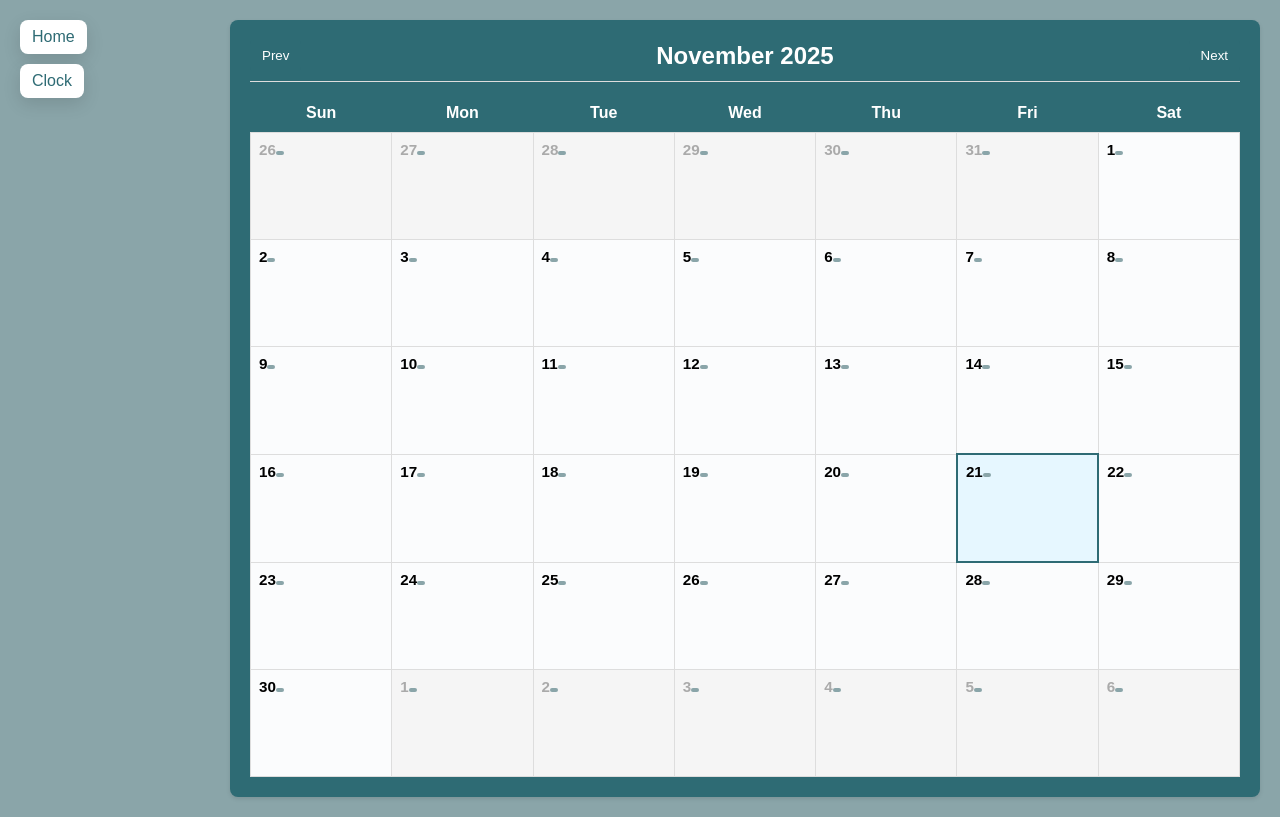
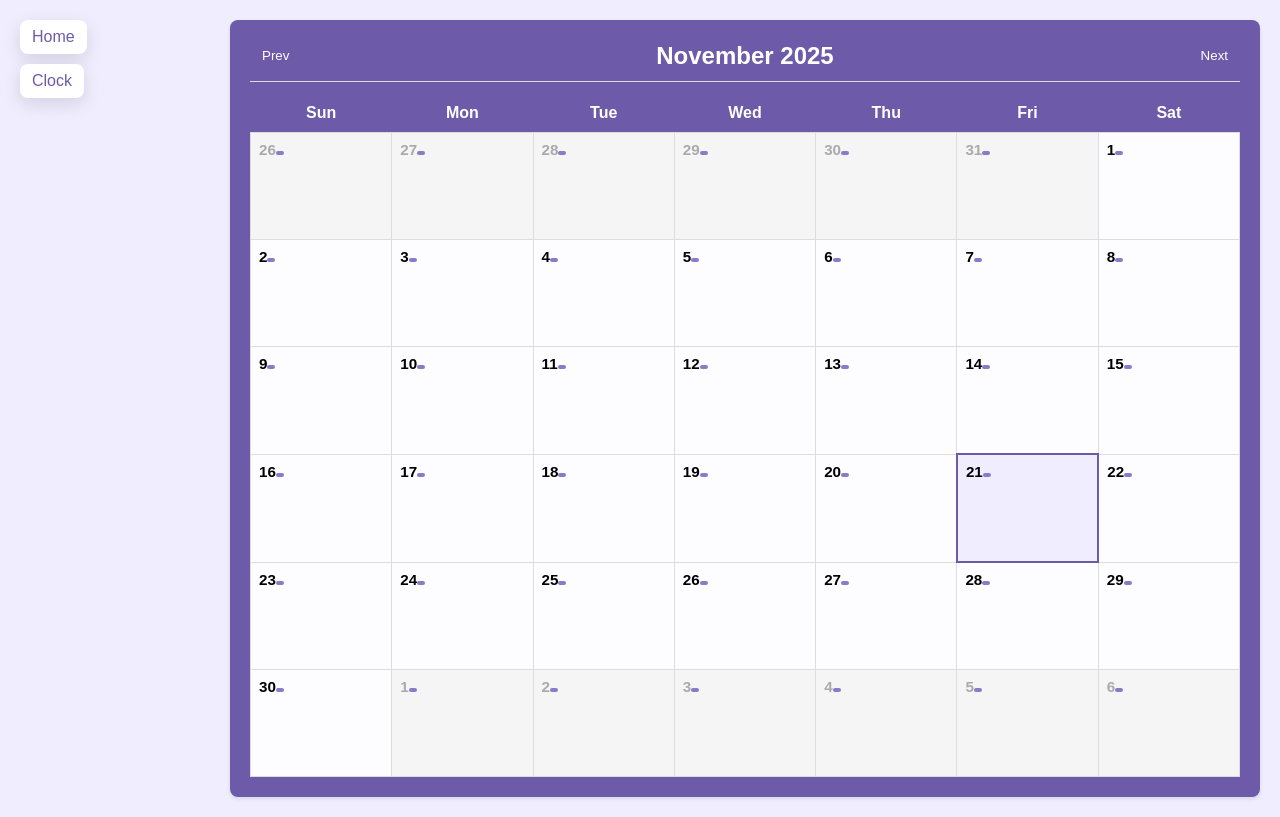
Before and after one commit to hunter-byte-afk/HCC-Organizational-Clock, a plain HTML site: page calendar.html in a window 1280 px wide. Drawn offline with Linux system fonts and the light colour scheme.

Commit message:
Css styles updated
I edited it here, just so I don't mess anything up, but I will be pushing to pages and links

```diff
--- a/style.css
+++ b/style.css
@@ -1,5 +1,5 @@
 body{
-    background-color: #8aa5a9;
+    background-color: #f0edff;
     font-family: Arial, sans-serif;
     margin: 0;
     padding: 20px;
@@ -16,7 +16,7 @@ a{
 }
 
 a:hover{
-    background-color: #2e6b74;
+    background-color: #9d8ed4;
     color:white;
 }
 
@@ -43,7 +43,7 @@ a:hover{
 .top-links .top-link{
     display: inline-block;
     background: #ffffff;
-    color: #2e6b74;
+    color: #6d5ba9;
     padding: 8px 12px;
     border-radius: 8px;
     box-shadow: 0 6px 18px rgba(0,0,0,0.12);
@@ -55,7 +55,7 @@ a:hover{
 }
 
 .calendar-container{
-    background-color: #2e6b74;
+    background-color: #6d5ba9;
     border-radius: 8px;
     box-shadow: 0 2px 4px rgba(0, 0, 0, 0.1);
     padding: 20px;
@@ -105,7 +105,7 @@ a:hover{
 }
 
 .calendar-nav button{
-    background-color: #2e6b74;
+    background-color: #6d5ba9;
     color: white;
     border: none;
     padding: 8px 12px;
@@ -115,11 +115,11 @@ a:hover{
 }
 
 .calendar-nav button:hover{
-    background-color: #1f4f52;
+    background-color: #7d6bb4;
 }
 
 .nav-btn{
-    background-color: #2e6b74;
+    background-color: #6d5ba9;
     color: white;
     border: none;
     padding: 8px 12px;
@@ -128,7 +128,7 @@ a:hover{
     transition: background-color 0.3s;
 }
 
-.nav-btn:hover{ background-color: #1f4f52 }
+.nav-btn:hover{ background-color: #7d6bb4;}
 
 .calendar {
     width: 100%;
@@ -139,7 +139,7 @@ a:hover{
 }
 
 .calendar th{
-    background-color: #2e6b74;
+    background-color: #6d5ba9;
     color: white;
     padding: 10px;
     text-align: center;
@@ -160,8 +160,8 @@ a:hover{
 }
 
 .calendar .today{
-    background-color: #e6f7ff;
-    border: 2px solid #2e6b74;
+    background-color: #f0edff;
+    border: 2px solid #6d5ba9;
 }
 
 .calendar .date-number{
@@ -177,11 +177,11 @@ a:hover{
 
 /* Lighten all regular date boxes so today's cell stands out more */
 .calendar td:not(.today):not(.other-month){
-    background-color: #fbfcfd; /* very light tint — change to taste */
+    background-color: #fdfcff; /* very light tint — change to taste */
 }
 
 .calendar .hours {
-    background-color: #8aa5a9;
+    background-color: #8a7bc8;
     color: white;
     padding: 2px 4px;
     border-radius: 3px;
@@ -200,6 +200,6 @@ a:hover{
 }
 
 .view.toggle a.active{
-    background-color: #2e6b74;
+    background-color: #6d5ba9;
     color: white;
 }
```
Also changed, not shown: 1 other file.
